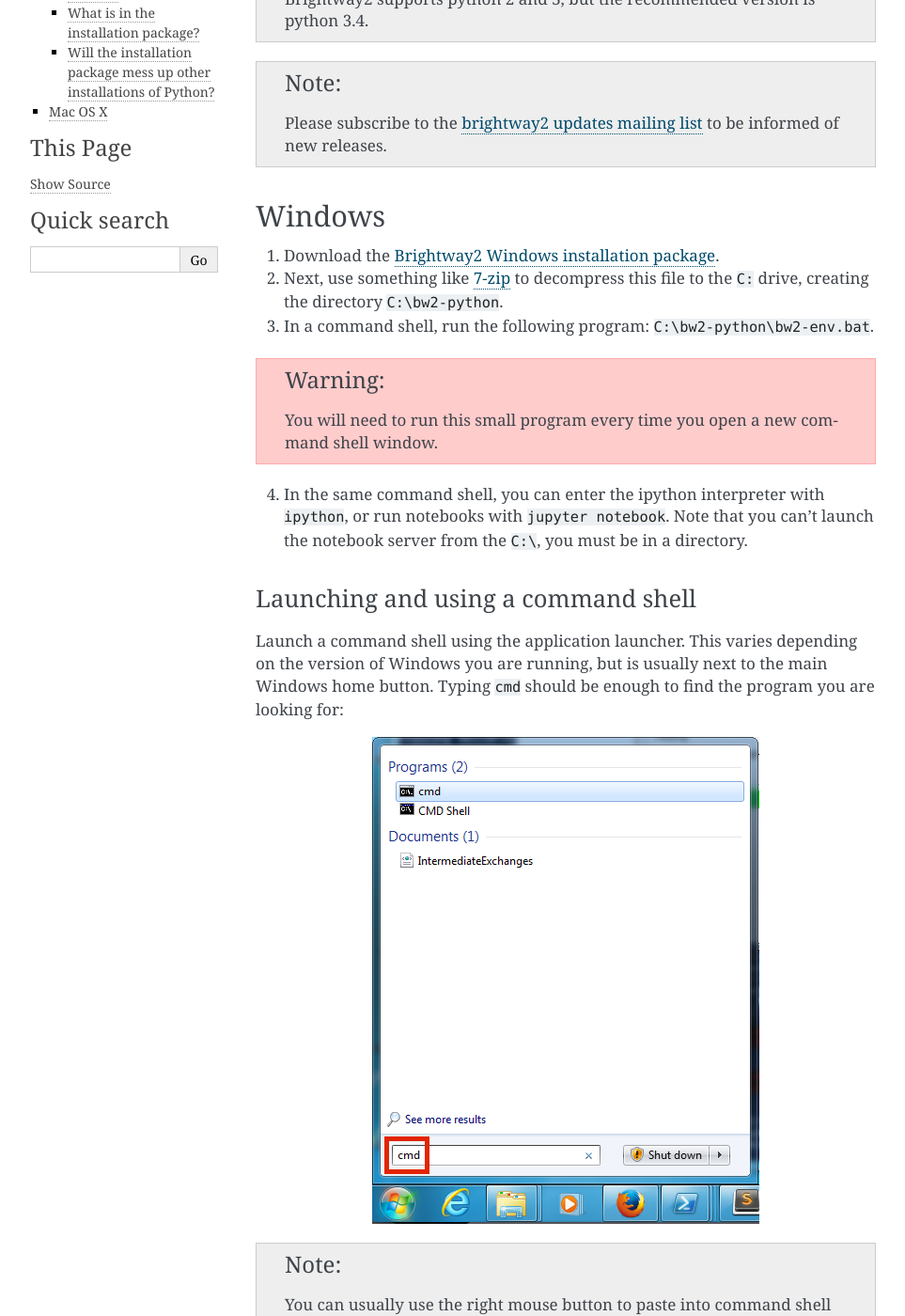
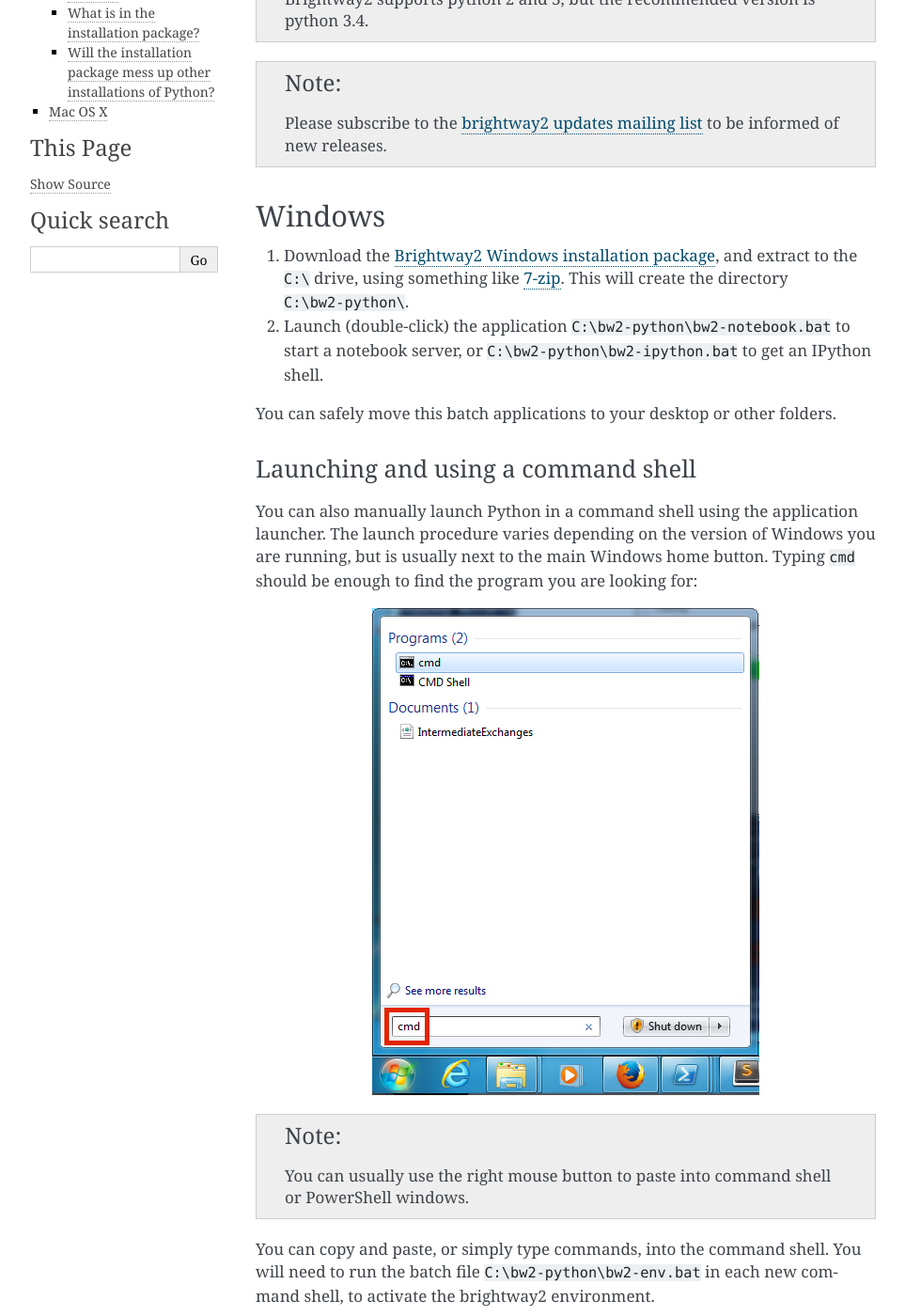
Before and after one commit to brightway-lca/brightway2, a Sphinx documentation site: the page built from docs/installation.rst, in a window 1280 px wide and 1400 px high, scrolled down 238 px. Shown: the whole window at 94% size, without its empty margins (148-1111 px from the left). Built offline with Sphinx 7.4.7, drawn with Linux system fonts in a browser that asks for light colours; some of the changed text lies outside the part shown.

Commit message:
Update windows install for single package

```diff
--- a/docs/installation.rst
+++ b/docs/installation.rst
@@ -12,28 +12,27 @@
 Windows
 =======
 
-1. Download the `Brightway2 Windows installation package <brightwaylca.org/data/bw2-python-windows.7z>`__.
-2. Next, use something like `7-zip <http://www.7-zip.org/>`__ to decompress this file to the ``C:`` drive, creating the directory ``C:\bw2-python``.
-3. In a command shell, run the following program: ``C:\bw2-python\bw2-env.bat``.
+1. Download the `Brightway2 Windows installation package <brightwaylca.org/data/bw2-python-windows.7z>`__, and extract to the ``C:\`` drive, using something like `7-zip <http://www.7-zip.org/>`__. This will create the directory ``C:\bw2-python\``.
+2. Launch (double-click) the application ``C:\bw2-python\bw2-notebook.bat`` to start a notebook server, or ``C:\bw2-python\bw2-ipython.bat`` to get an IPython shell.
 
-.. warning:: You will need to run this small program every time you open a new command shell window.
-
-4. In the same command shell, you can enter the ipython interpreter with ``ipython``, or run notebooks with ``jupyter notebook``. Note that you can't launch the notebook server from the ``C:\``, you must be in a directory.
+You can safely move this batch applications to your desktop or other folders.
 
 Launching and using a command shell
 -----------------------------------
 
-Launch a command shell using the application launcher. This varies depending on the version of Windows you are running, but is usually next to the main Windows home button. Typing ``cmd`` should be enough to find the program you are looking for:
+You can also manually launch Python in a command shell using the application launcher. The launch procedure varies depending on the version of Windows you are running, but is usually next to the main Windows home button. Typing ``cmd`` should be enough to find the program you are looking for:
 
 .. image:: images/cmd-shell-1.png
     :align: center
 
 .. note:: You can usually use the right mouse button to paste into command shell or PowerShell windows.
 
-It should be as simple as copying and pasting the commands from #3 and #4:
+You can copy and paste, or simply type commands, into the command shell. You will need to run the batch file ``C:\bw2-python\bw2-env.bat`` in each new command shell, to activate the brightway2 environment.
 
 .. image:: images/cmd-shell-2.png
     :align: center
+
+In the command shell, you can enter the ipython interpreter with ``ipython``, or run notebooks with ``jupyter notebook``. Note that you can't launch the notebook server from the ``C:\``, you must be in a directory.
 
 Using PowerShell
 ----------------
```
